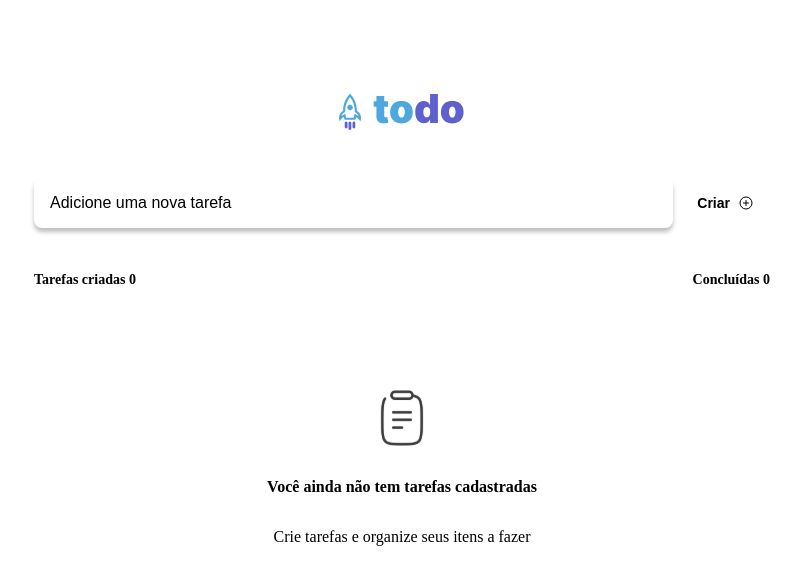
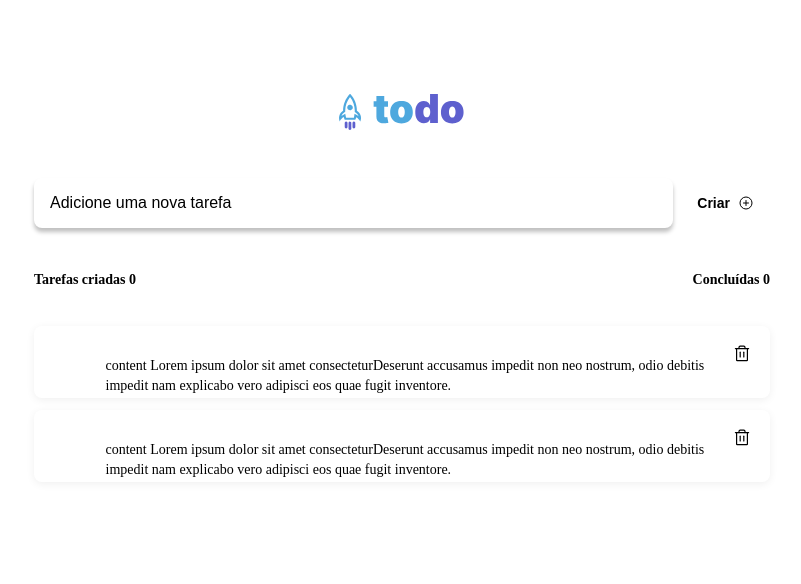
Before and after one commit to hitalloazevedo/todo-rocket, a React (Vite) app: page / in a window 1280 px wide. Shown: the top 584 px of the page, without its empty margins (238-1039 px from the left). Built offline with nearby package versions, Linux system fonts and the light colour scheme; the HTML template or start-up script is replaced by a standard one.

Commit message:
feat: create  task component

```diff
--- a/src/App.css
+++ b/src/App.css
@@ -25,23 +25,30 @@ body {
     color: var(--purple-dark);
 }
 
-.tasks {
+.tasksList {
     display: flex;
     flex-direction: column;
     justify-content: center;
     align-items: center;
 
-    padding: 4rem 1.5rem;
     margin-top: 1.5rem;
 
     border-top: 1px solid var(--gray-400);
     border-radius: 8px;
 }
 
-.tasks > img {
+.warningEmpty {
+    display: flex;
+    flex-direction: column;
+    justify-content: center;
+    align-items: center;
+    margin: 4rem 1.5rem;
+}
+
+.warningEmpty > img {
     margin-bottom: 1rem;
 }
 
-.tasks > p {
+.warningEmpty > p {
     color: var(--gray-300);
 }
--- a/src/App.tsx
+++ b/src/App.tsx
@@ -1,5 +1,6 @@
 import './App.css'
 import { Header } from './components/Header'
+import { Task } from './components/Task'
 import { TaskInput } from './components/TaskInput'
 import clipboard from './assets/clipboard.svg'
 
@@ -16,10 +17,15 @@ function App() {
           <p className='doneTasks'>Concluídas <span>0</span></p>
         </header>
 
-        <div className='tasks'>
-          <img src={clipboard}/>
-          <p><strong>Você ainda não tem tarefas cadastradas</strong></p>
-          <p>Crie tarefas e organize seus itens a fazer</p>
+        <div className='tasksList'>
+          {/* <div className='warningEmpty'>
+            <img src={clipboard}/>
+            <p><strong>Você ainda não tem tarefas cadastradas</strong></p>
+            <p>Crie tarefas e organize seus itens a fazer</p>
+          </div> */}
+
+          <Task></Task>
+          <Task></Task>
         </div>
       </div>
     </>
--- /dev/null
+++ b/src/components/Task.module.css
@@ -0,0 +1,109 @@
+.task {
+    display: flex;
+    justify-content: space-between;
+    align-items: flex-start;
+    gap: .75rem;
+    background-color: var(--gray-500);
+    height: 4.5rem;
+    padding: 1rem;
+    border-radius: 8px;
+    box-shadow: 0 2px 8px rgba(0, 0, 0, 0.062);
+    color: var(--gray-100);
+    width: 100%;
+    box-sizing: border-box;
+    margin-bottom: .75rem;
+}
+
+.task > p {
+    width: calc(100% - 100px);
+    font-size: .875rem;
+    line-height: 1.4;
+}
+
+.trashIcon {
+    color: var(--gray-300);
+    border-radius: 4px;
+    padding: .15rem;
+    box-sizing: border-box;
+    transition: .2s;
+}
+
+.trashIcon:hover {
+    background-color: var(--gray-400);
+    color: var(--danger);
+}
+
+/*===================================================*/
+/* Personalized checkbox */
+
+.container {
+    display: block;
+    position: relative;
+    padding-left: 35px;
+    margin-bottom: 12px;
+    cursor: pointer;
+    font-size: 22px;
+  }
+
+.container input {
+    position: absolute;
+    opacity: 0;
+    cursor: pointer;
+    height: 0;
+    width: 0;
+}
+
+.checkmark {
+    position: absolute;
+    top: 2px;
+    left: 0;
+    height: 1.2rem;
+    width: 1.2rem;
+    background-color: transparent;
+    border-radius: 50%;
+
+    border: 2px solid var(--blue);
+
+    transition: background-color .3s;
+
+    box-sizing: border-box;
+}
+
+.container:hover input ~ .checkmark {
+    background-color: var(--blue-dark);
+}
+
+.container input:checked ~ .checkmark {
+    background-color: var(--purple-dark);
+    border: 0;
+}
+
+.container input:checked:hover ~ .checkmark {
+    background-color: var(--purple);
+}
+
+.container .checkmark:after {
+    content: "";
+    position: absolute;
+    display: none;
+    left: 7px;
+    top: 3px;
+    width: 3px;
+    height: 9px;
+    border: solid white;
+    border-width: 0 2px 2px 0;
+    -webkit-transform: rotate(45deg);
+    -ms-transform: rotate(45deg);
+    transform: rotate(45deg);
+}
+
+.container input:checked ~ .checkmark:after {
+    display: block;
+}
+
+/*====================================================*/
+
+.taskDone {
+    text-decoration: line-through;
+    color: var(--gray-300);
+}
--- /dev/null
+++ b/src/components/Task.tsx
@@ -0,0 +1,16 @@
+import styles from './Task.module.css'
+import { Trash } from 'phosphor-react'
+
+export function Task() {
+    return (
+        <div className={styles.task}>
+            <label className={styles.container}>
+                <input type="checkbox" />
+                <span className={styles.checkmark}></span>
+            </label>
+            <p>content Lorem ipsum dolor sit amet consecteturDeserunt accusamus impedit non neo nostrum, odio debitis impedit nam explicabo vero adipisci eos quae fugit inventore.
+            </p>
+            <Trash className={styles.trashIcon} size={24}/>
+        </div>
+    )
+}
--- a/src/globals.css
+++ b/src/globals.css
@@ -20,4 +20,6 @@
 
     --purple: #8284FA;
     --purple-dark: #5E60CE;
+
+    --danger: #E25858;
 }
```
